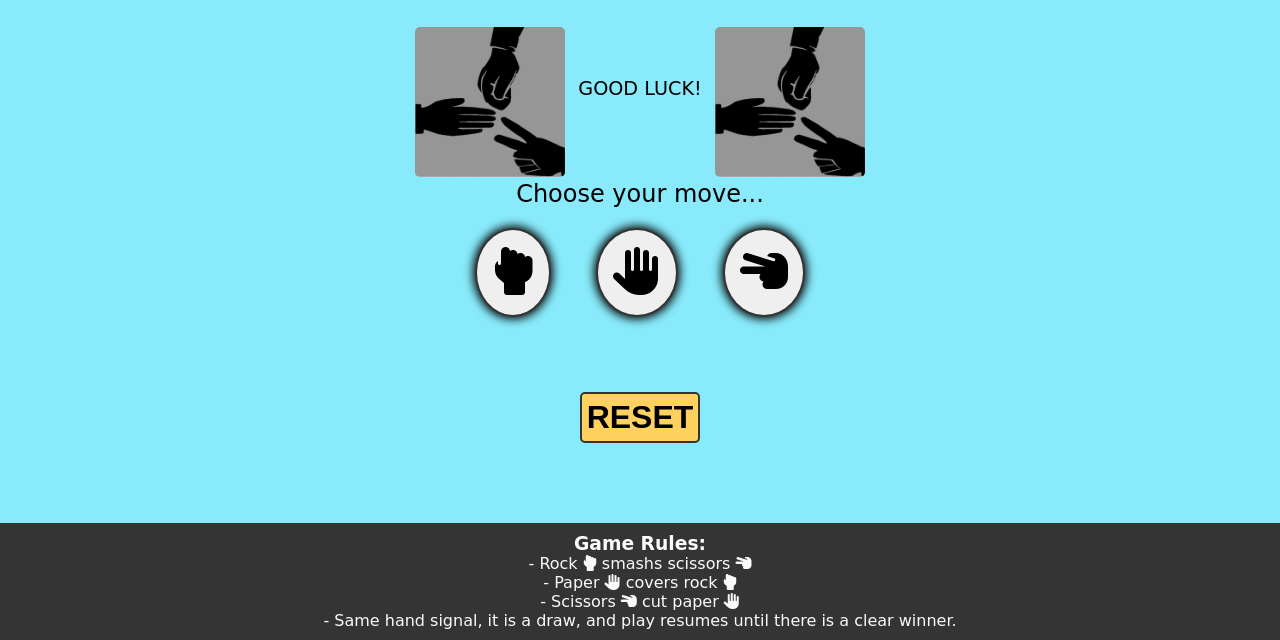
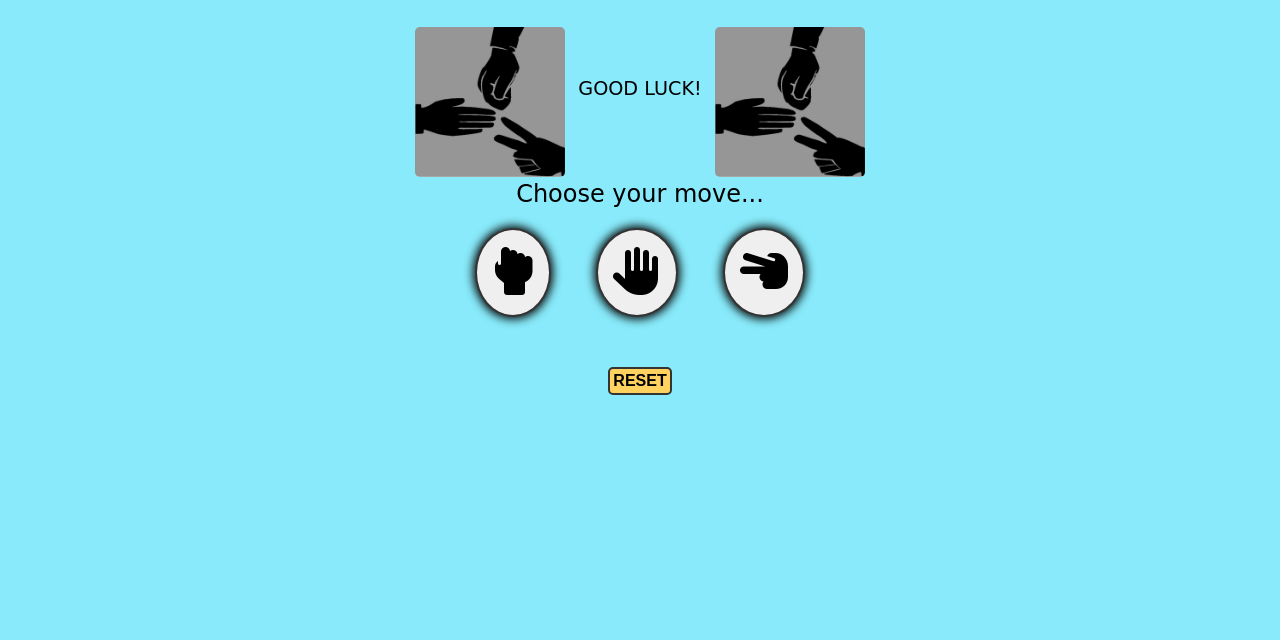
Before and after one commit to Marcosmgs/rockpaperscissors, a plain HTML site: page index.html in a window 1280 px wide. Both pictures are taken after a click on the button "START". Shown: the part 160-800 px from the top of the page. Drawn offline with nearby package versions, Linux system fonts and the light colour scheme; a web font is replaced by a local one.

Commit message:
Hide footer from initial screen game and restyle reset btn

```diff
--- a/assets/css/style.css
+++ b/assets/css/style.css
@@ -176,11 +176,12 @@ h1 {
 /* >>> Reset Button Style <<< */
 .reset-game {
     text-align: center;
+    margin-top: 50px;
 }
 
 .reset {
-    font-size: 2rem;
-    padding: 5px;
+    font-size: 1rem;
+    padding: 3px;
     font-weight: bolder;
     text-transform: uppercase;
     background-color: #FFD15E;
--- a/assets/js/script.js
+++ b/assets/js/script.js
@@ -1,6 +1,8 @@
 const startBtn = document.getElementById("start-btn");
+const startBtnDiv = document.getElementById("startDiv");
 const scoreAreaDiv = document.getElementById("score-area");
 const resultAreaDiv = document.getElementById("results-area");
+const footer = document.getElementById("footer");
 const moveCallText = document.getElementById("call-move");
 const buttonsUserOptions = document.getElementById("game-control");
 const resetBtn = document.getElementById("reset-btn");
@@ -32,12 +34,13 @@ scissorsButton.addEventListener('click', function() {
 
 /* Set Initial Game Screen  */
 function startGame() {
-    startBtn.classList.add('hide');
+    startBtnDiv.classList.add('hide');
     scoreAreaDiv.classList.remove('hide');
     resultAreaDiv.classList.remove('hide');
     moveCallText.classList.remove('hide');
     buttonsUserOptions.classList.remove('hide');
     resetBtn.classList.remove('hide');
+    footer.classList.add('hide');
 }
 /* Reset Game to Initial Screen and Score */
 function resetGame() {
--- a/index.html
+++ b/index.html
@@ -57,7 +57,7 @@
     </div>
 
     <!-- Start Button -->
-    <div class="start-game">
+    <div id="startDiv" class="start-game">
         <button id="start-btn" class="start">start</button>
     </div>
 
```
